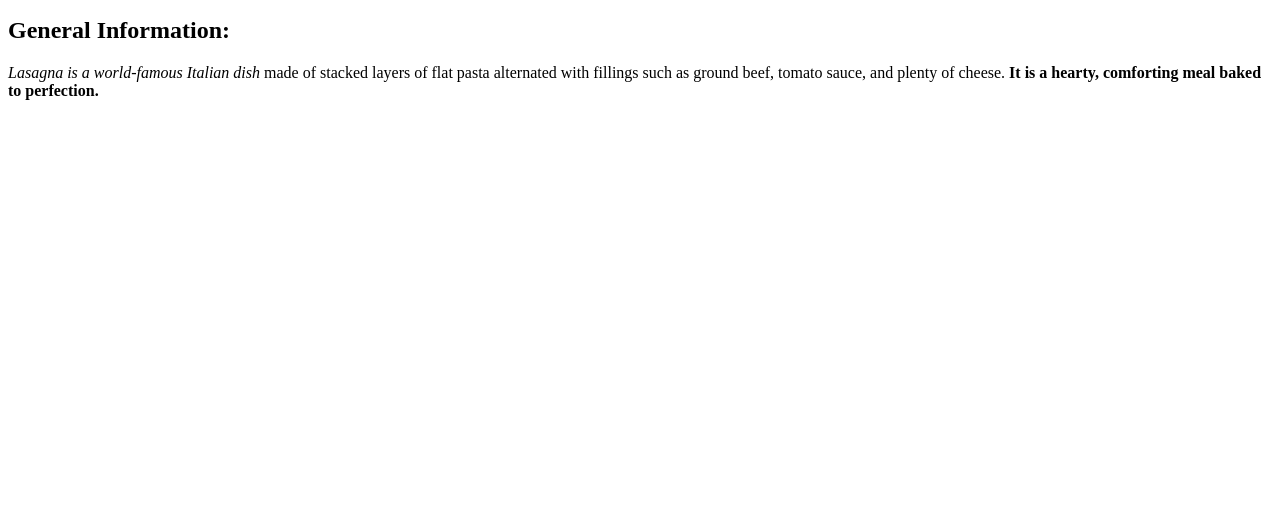
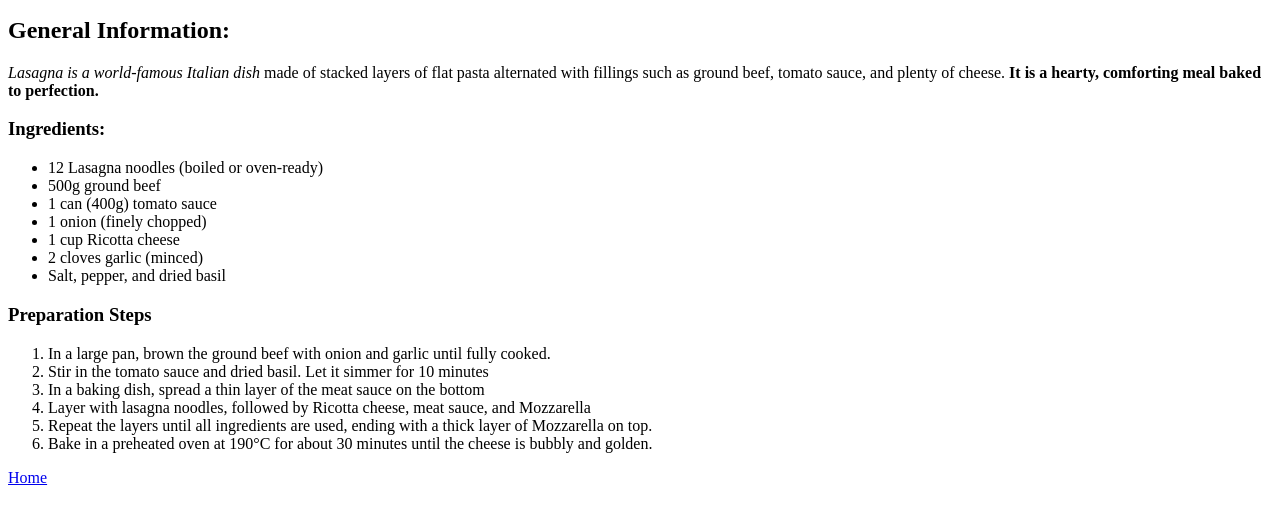
Before and after one commit to yazan788675446/odin-recipes, a plain HTML site: page recipes/lasanga.html in a window 1280 px wide. Shown: the part 101-622 px from the top of the page. Drawn offline with Linux system fonts and the light colour scheme.

Commit message:
Add lists and a link to the home page

```diff
--- a/recipes/lasanga.html
+++ b/recipes/lasanga.html
@@ -12,7 +12,26 @@
     <p>  <em>Lasagna is a world-famous Italian dish</em> made of stacked layers of flat pasta alternated with fillings such as ground beef,
          tomato sauce,
          and plenty of cheese.<strong> It is a hearty, comforting meal baked to perfection.</strong> </p>
-
+        <h3> Ingredients:</h3>
+         <ul>
+            <li>12 Lasagna noodles (boiled or oven-ready)</li>
+            <li> 500g ground beef</li>
+            <li> 1 can (400g) tomato sauce</li>
+            <li> 1 onion (finely chopped)</li>
+            <li> 1 cup Ricotta cheese</li>
+            <li> 2 cloves garlic (minced)</li>
+            <li>Salt, pepper, and dried basil</li>
+         </ul>
+         <h3>Preparation Steps</h3>
+         <ol>
+            <li> In a large pan, brown the ground beef with onion and garlic until fully cooked.</li>
+            <li> Stir in the tomato sauce and dried basil. Let it simmer for 10 minutes</li>
+            <li> In a baking dish, spread a thin layer of the meat sauce on the bottom</li>
+            <li> Layer with lasagna noodles, followed by Ricotta cheese, meat sauce, and Mozzarella</li>
+            <li> Repeat the layers until all ingredients are used, ending with a thick layer of Mozzarella on top.</li>
+            <li> Bake in a preheated oven at 190°C for about 30 minutes until the cheese is bubbly and golden.</li>
+         </ol>
+         <a href="../index.html">Home</a>
 
 </body>
 </html>
```
